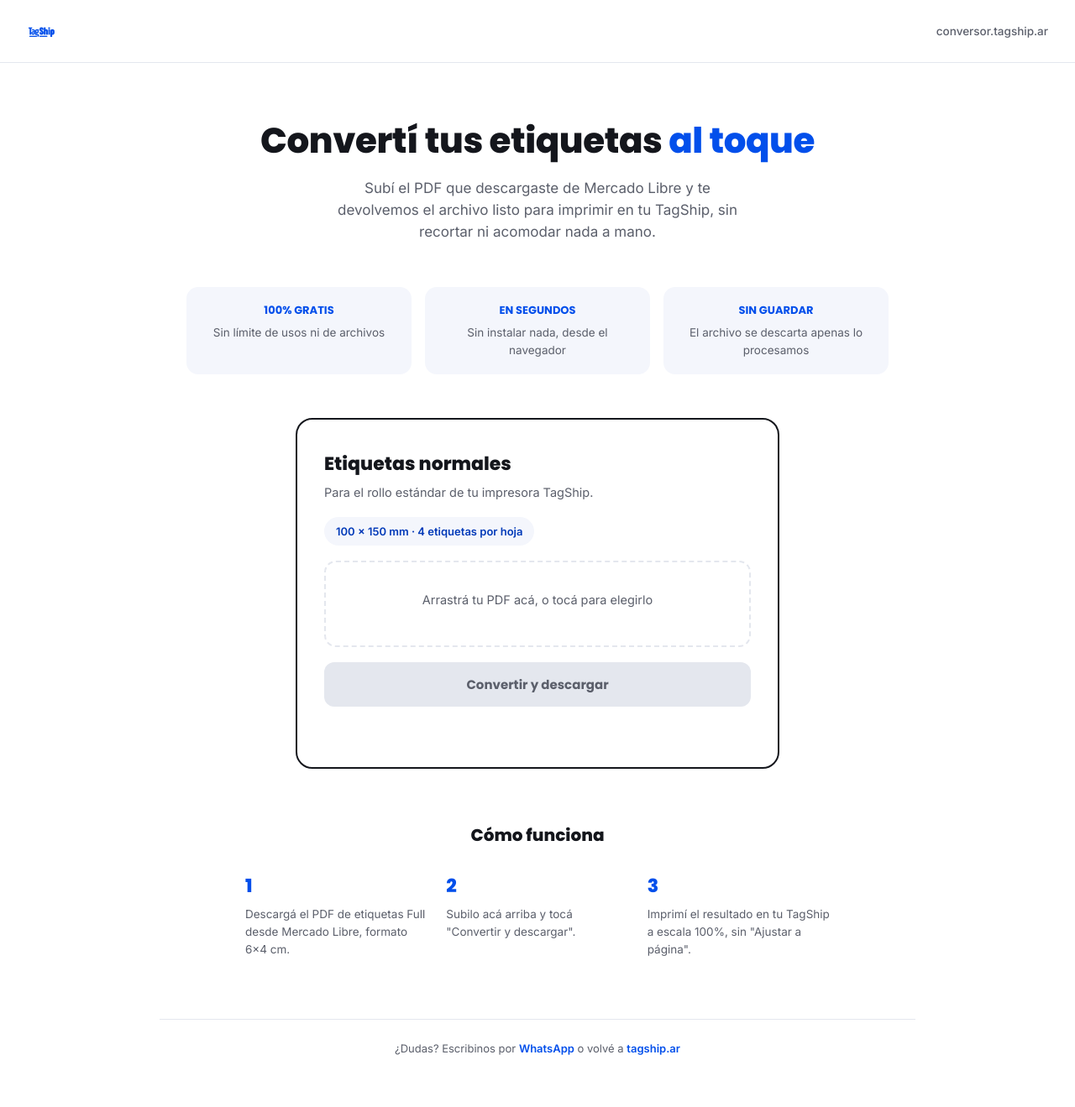
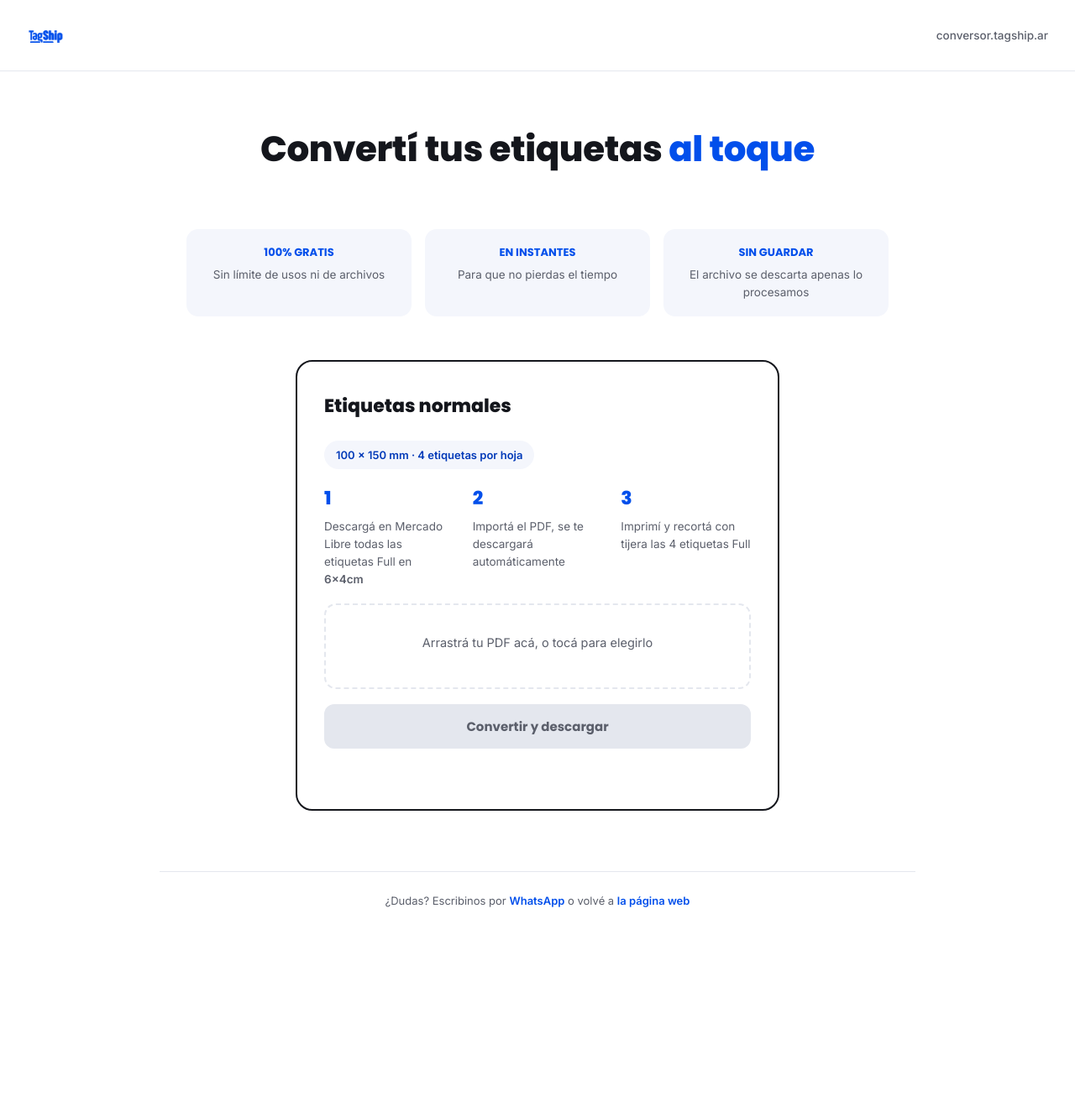
Before and after one commit to tagship/Conversor-FULL---TagShip, a Flask app: page / in a window 1280 px wide. Shown: the whole page at 84% size. After the commit the page ends 1081 px from the top, so only its background shows below. Run offline with Flask 3, Linux system fonts and the light colour scheme.

Commit message:
Add files via upload

```diff
--- a/templates/index.html
+++ b/templates/index.html
@@ -32,7 +32,7 @@
     padding:20px 32px;
     border-bottom:1px solid var(--line);
   }
-  header img{height:34px; display:block;}
+  header img{height:44px; display:block;}
   .header-tag{
     color:var(--ink-soft);
     font-size:13.5px;
@@ -227,18 +227,17 @@
 <body>
 
 <header>
-  <img src="{{ url_for('static', filename='logo.png') }}" alt="TagShip">
+  <a href="https://tagship.ar"><img src="{{ url_for('static', filename='logo.png') }}" alt="TagShip"></a>
   <span class="header-tag">conversor.tagship.ar</span>
 </header>
 
 <section class="hero">
   <h1 class="display">Convertí tus etiquetas <span class="accent">al toque</span></h1>
-  <p>Subí el PDF que descargaste de Mercado Libre y te devolvemos el archivo listo para imprimir en tu TagShip, sin recortar ni acomodar nada a mano.</p>
 </section>
 
 <div class="benefits">
   <div class="benefit"><span class="num">100% GRATIS</span><p>Sin límite de usos ni de archivos</p></div>
-  <div class="benefit"><span class="num">EN SEGUNDOS</span><p>Sin instalar nada, desde el navegador</p></div>
+  <div class="benefit"><span class="num">EN INSTANTES</span><p>Para que no pierdas el tiempo</p></div>
   <div class="benefit"><span class="num">SIN GUARDAR</span><p>El archivo se descarta apenas lo procesamos</p></div>
 </div>
 
@@ -246,9 +245,23 @@
   <div class="card" id="panel-normales">
     <div class="card-head">
       <h2 class="display">Etiquetas normales</h2>
-      <p>Para el rollo estándar de tu impresora TagShip.</p>
     </div>
     <span class="spec-pill">100 × 150 mm · 4 etiquetas por hoja</span>
+
+    <div class="steps">
+      <div class="step">
+        <div class="step-num">1</div>
+        <p>Descargá en Mercado Libre todas las etiquetas Full en <strong>6x4cm</strong></p>
+      </div>
+      <div class="step">
+        <div class="step-num">2</div>
+        <p>Importá el PDF, se te descargará automáticamente</p>
+      </div>
+      <div class="step">
+        <div class="step-num">3</div>
+        <p>Imprimí y recortá con tijera las 4 etiquetas Full</p>
+      </div>
+    </div>
 
     <div class="dropzone" id="dropzone-normales">
       <p>Arrastrá tu PDF acá, o tocá para elegirlo</p>
@@ -261,26 +274,8 @@
   </div>
 </section>
 
-<section class="howto">
-  <h3 class="display">Cómo funciona</h3>
-  <div class="steps">
-    <div class="step">
-      <div class="step-num">1</div>
-      <p>Descargá el PDF de etiquetas Full desde Mercado Libre, formato 6×4 cm.</p>
-    </div>
-    <div class="step">
-      <div class="step-num">2</div>
-      <p>Subilo acá arriba y tocá "Convertir y descargar".</p>
-    </div>
-    <div class="step">
-      <div class="step-num">3</div>
-      <p>Imprimí el resultado en tu TagShip a escala 100%, sin "Ajustar a página".</p>
-    </div>
-  </div>
-</section>
-
 <footer>
-  ¿Dudas? Escribinos por <a href="https://wa.me/543496559982" target="_blank" rel="noopener">WhatsApp</a> o volvé a <a href="https://tagship.ar">tagship.ar</a>
+  ¿Dudas? Escribinos por <a href="https://wa.me/543496559982" target="_blank" rel="noopener">WhatsApp</a> o volvé a <a href="https://tagship.ar">la página web</a>
 </footer>
 
 <script>
```
